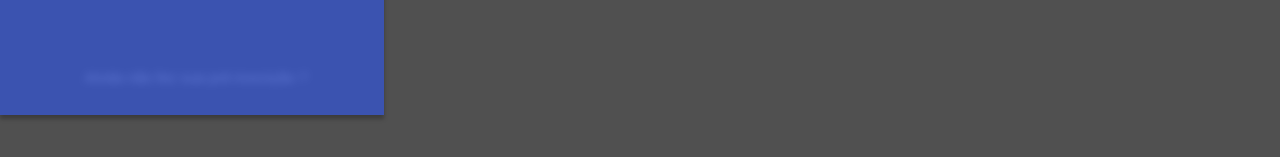
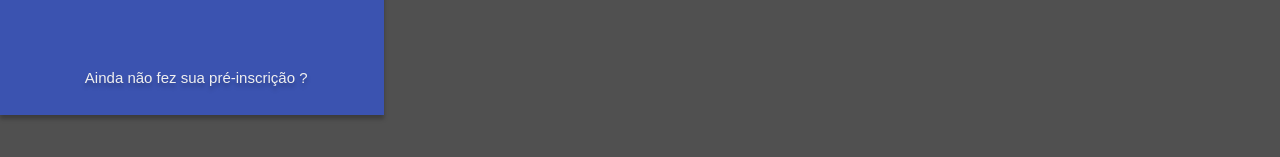
Before and after one commit to oliverdettenborn/campsParty-FrontEnd, a React (Create React App) app: page /login in a window 1280 px wide. Shown: the part 685-842 px from the top of the page. Built offline with nearby package versions, Linux system fonts and the light colour scheme; no server answers; a web font is replaced by a local one.

Commit message:
adjust position a in signIn and signUp

```diff
--- a/src/pages/SignIn/Aside.js
+++ b/src/pages/SignIn/Aside.js
@@ -39,6 +39,7 @@ const SignInLink = styled(Link)`
   left: 1.5%;
   text-align: center;
   width: calc(30% - 30px);
+  z-index: 11;
 
   :hover {
     text-decoration: underline;
--- a/src/pages/SignUp/Aside.js
+++ b/src/pages/SignUp/Aside.js
@@ -39,6 +39,7 @@ const SignInLink = styled(Link)`
   left: 1.5%;
   text-align: center;
   width: calc(30% - 30px);
+  z-index: 11;
 
   :hover {
     text-decoration: underline;
```
